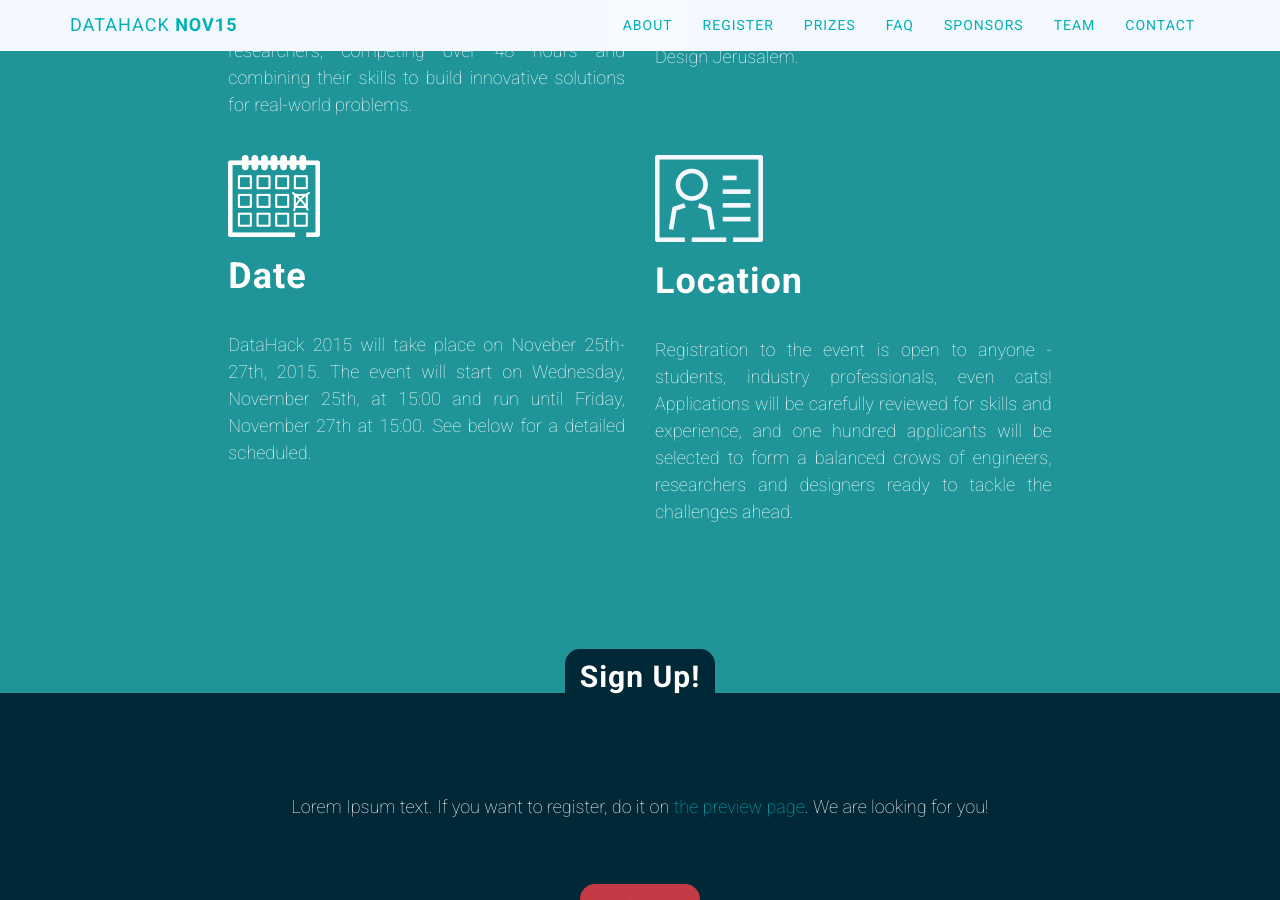
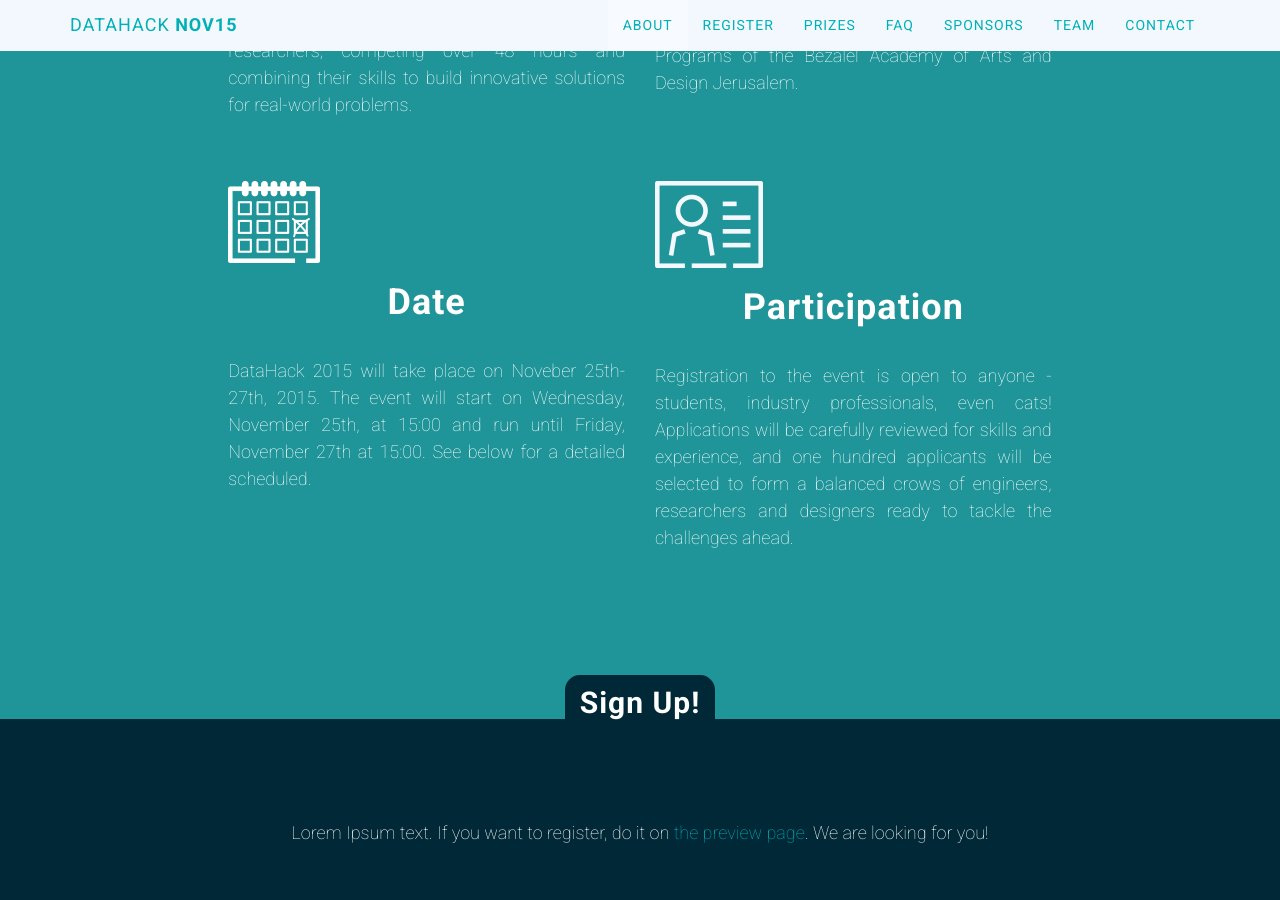
Before and after one commit to ido-staging/datahacksweb, a Jekyll site: the page built from index.html, in a window 1280 px wide and 900 px high, scrolled down 1313 px. Built offline with Jekyll 4.4.1, drawn with Linux system fonts in a browser that asks for light colours.

Commit message:
chaging icons in about

```diff
--- a/_includes/about.html
+++ b/_includes/about.html
@@ -10,7 +10,7 @@
             <div class="col-md-2">
             </div>
             <div class="col-md-4 text-light">
-                <img class="about-icon" src="img/icon_eye.png" alt="Datahack">
+                <img class="about-icon" src="img/icon_eye.png" alt="Datahack" align="center">
                 <h1 class="about-title" align="center">DataHack</h1>
                 <div class="left-text-column ">
                 <p align="justify">
@@ -19,8 +19,8 @@
                 </div>
             </div>
             <div class="col-md-4 text-light">
-                <img class="about-icon" src="img/map-marker.png" alt="Location">
-                <h1 class="about-title">Location</h1>
+                <img class="about-icon" src="img/icon_location.png" alt="Location" align="center">
+                <h1 class="about-title" align="center">Location</h1>
                 <div class="middle-text-column">
                 <p align="justify">
                 DataHack will be hosted at the Hansen House - Center for Design, Media and Technology. The center includes exhibition spaces, an animation lab, theater performance space, a projection room, studios for visiting artists and the Graduate Programs of the Bezalel Academy of Arts and Design Jerusalem.
@@ -35,8 +35,8 @@
                 <div class="col-md-2">
                 </div>
                 <div class="col-md-4 text-light">
-                    <img class="about-icon" src="img/icon_schedule.png" alt="Date">
-                    <h1 class="about-title">Date</h1>
+                    <img class="about-icon" src="img/icon_schedule.png" alt="Date" align="center">
+                    <h1 class="about-title" align="center">Date</h1>
                     <div class="left-text-column ">
                     <p align="justify">
                     DataHack 2015 will take place on Noveber 25th-27th, 2015. The event will start on Wednesday, November 25th, at 15:00 and run until Friday, November 27th at 15:00.  See below for a detailed scheduled.
@@ -44,8 +44,8 @@
                     </div>
                 </div>
                 <div class="col-md-4 text-light">
-                    <img class="about-icon" src="img/icon_id.png" alt="Participants">
-                    <h1 class="about-title">Location</h1>
+                    <img class="about-icon" src="img/icon_id.png" alt="Participants" align="center">
+                    <h1 class="about-title" align="center">Participation</h1>
                     <div class="middle-text-column">
                     <p align="justify">
                     Registration to the event is open to anyone - students, industry professionals, even cats! Applications will be carefully reviewed for skills and experience, and one hundred applicants will be selected to form a balanced crows of engineers, researchers and designers ready to tackle the challenges ahead.
```
Also changed, not shown: img/icon_location.png (added).
